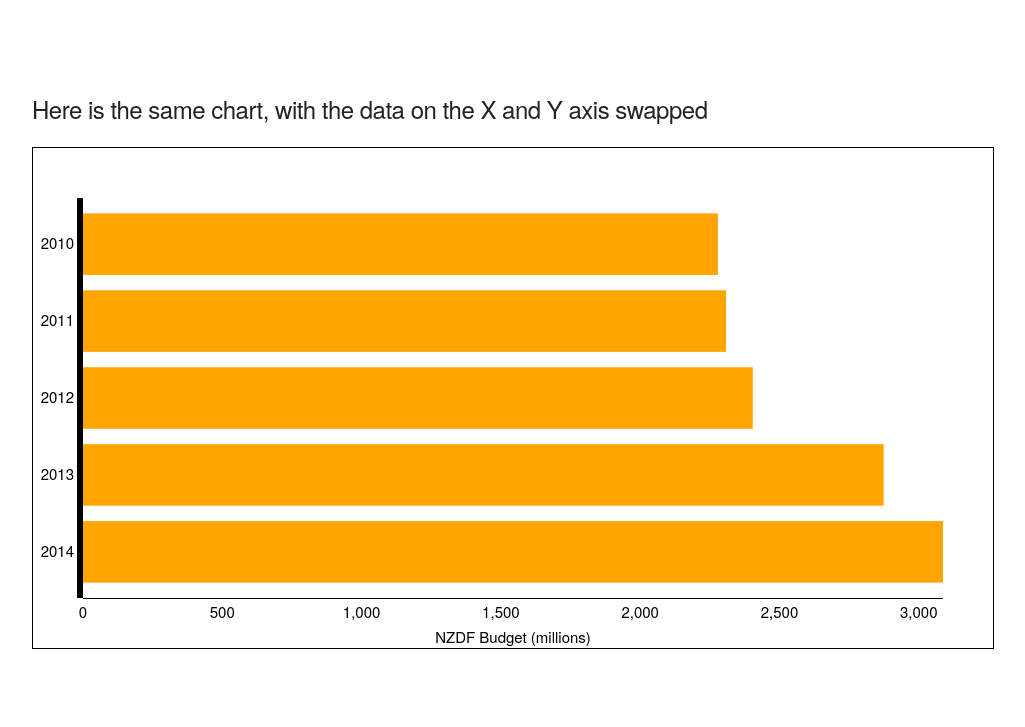
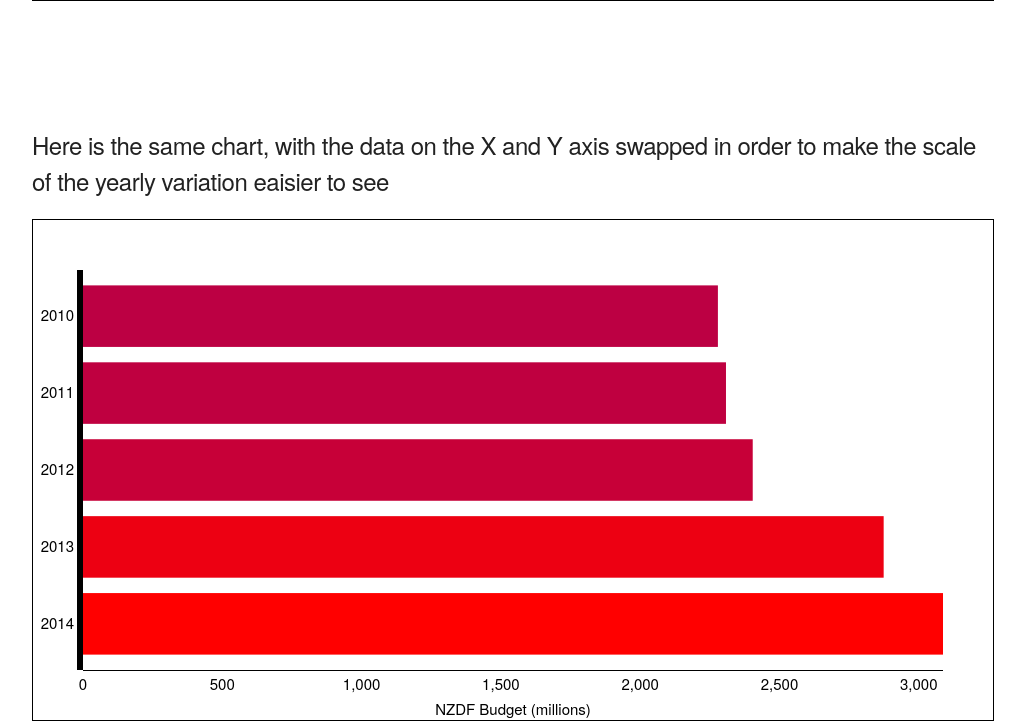
Before and after one commit to josh-jacobsen/D3, a website with bundled scripts: page index.html in a window 1280 px wide. Shown: the part 1473-2200 px from the top of the page, without its empty margins (128-1153 px from the left). Before the commit the page ends 2128 px from the top, so only its background shows below. Built offline with nearby package versions, Linux system fonts and the light colour scheme.

Commit message:
colors - no line chart yet

```diff
--- a/index.html
+++ b/index.html
@@ -21,7 +21,7 @@
       <div class="row">
 
         <div class="twelve columns">
-          <h5>The below chart is used for tracking project implementation</h5>
+          <h5>The below chart is used for tracking project implementation. The size of the circle varies according to project value, and the color of the circle denotes project category</h5>
         </div>
 
         <div class="twelve columns">
@@ -44,7 +44,7 @@
 
       <div class="row">
         <div class="twelve columns">
-          <h5>Here is the same chart, with the data on the X and Y axis swapped</h5>
+          <h5>Here is the same chart, with the data on the X and Y axis swapped in order to make the scale of the yearly variation eaisier to see</h5>
         </div>
         <div class="twelve columns">
           <div class="horizontalBar">
--- a/js/barChart.js
+++ b/js/barChart.js
@@ -29,8 +29,6 @@ var barXAxisG = barG.append("g")
   .attr("transform", "translate(0," + barInnerHeight + ")");
 
 var barXAxisLabel = barXAxisG.append("text")
-
-
 
 var barYAxisG = barG.append("g");
 
--- a/watched.js
+++ b/watched.js
@@ -30,8 +30,6 @@ var barXAxisG = barG.append("g")
   .attr("transform", "translate(0," + barInnerHeight + ")");
 
 var barXAxisLabel = barXAxisG.append("text")
-
-
 
 var barYAxisG = barG.append("g");
 
@@ -91,6 +89,8 @@ var xAxisLabelOffset = 45;
 var barInnerWidth = barOuterWidth - barMargin.left - barMargin.right;
 var barInnerHeight = barOuterHeight - barMargin.top - barMargin.bottom;
 
+
+
 var barSvg = d3.select(".horizontalBar").append("svg")
   .attr("width", barOuterWidth)
   .attr("height", barOuterHeight)
@@ -114,6 +114,7 @@ var xAxisLabel = barXAxisG.append("text")
 var barYAxisG = barG.append("g")
   .attr("class", "y axis")
 
+var colorScale = d3.scale.linear().range(["blue", "red"])
 
 var barxScale = d3.scale.linear().range([0, barInnerWidth]);
 var baryScale = d3.scale.ordinal().rangeBands([0, barInnerHeight], barPadding);
@@ -124,6 +125,8 @@ var barXAxis = d3.svg.axis().scale(barxScale).orient("bottom")
 var barYAxis = d3.svg.axis().scale(baryScale).orient("left");
 
 function horizontalRender(data) {
+  colorScale.domain([0, d3.max(data, function (d) { return d[barxColumn]; } )]);
+
   barxScale.domain([0, d3.max(data, function (d) { return d[barxColumn]; } )]);
   baryScale.domain(    data.map(function (d) {return d[baryColumn];}));
 
@@ -143,7 +146,8 @@ function horizontalRender(data) {
     .attr("x", 0)
     .attr("y", function (d) {return baryScale(d[baryColumn]); })
     .attr("width", function (d) {return barxScale(d[barxColumn])})
-    .attr("fill", "orange")
+    .attr("fill", function (d) {return colorScale(d[barxColumn])})
+
 }
 
 function horizontalType(d){
```
Also changed, not shown: js/horizontalBar.js (+7 -1 lines).
